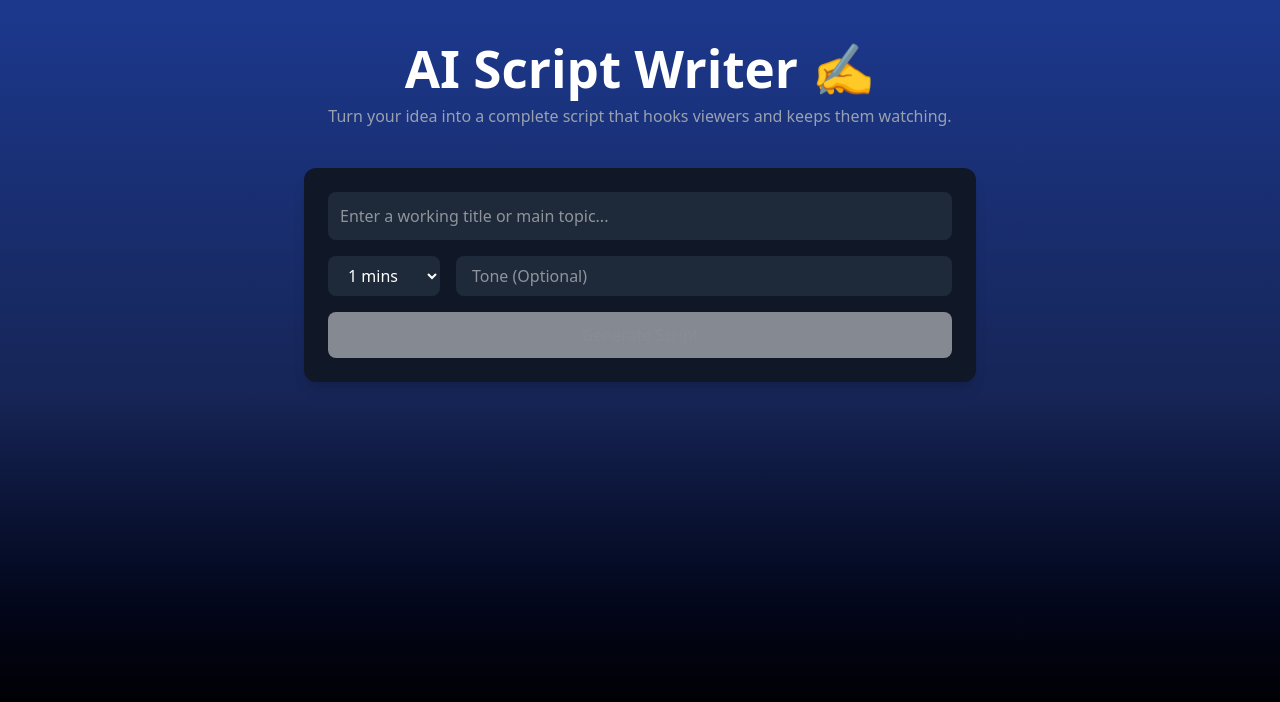
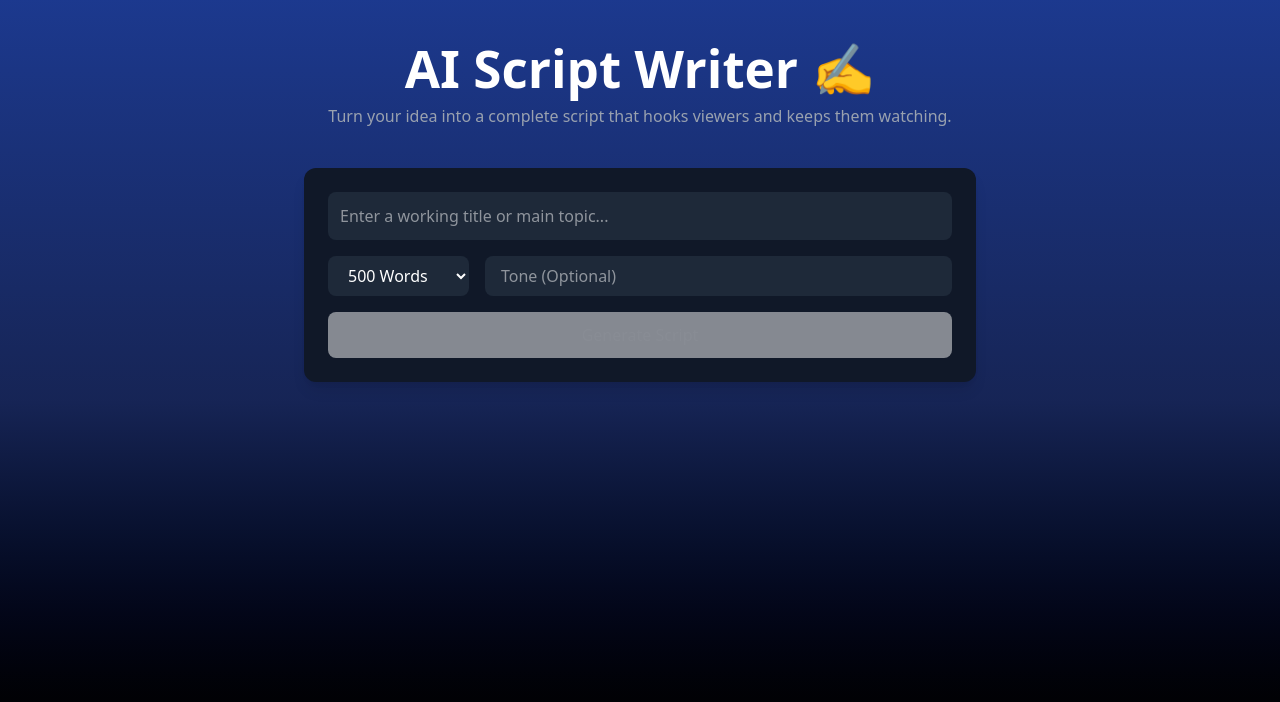
Before and after one commit to starlab007/Script-Writer, a React (Vite) app: page / in a window 1280 px wide. Shown: the top 702 px of the page. Built offline with nearby package versions, Linux system fonts and the light colour scheme.

Commit message:
Updated frontend output

```diff
--- a/src/App.jsx
+++ b/src/App.jsx
@@ -62,12 +62,12 @@ export default function ScriptWriter() {
             onChange={(e) => setLength(e.target.value)}
             className="bg-gray-800 px-4 py-2 rounded-lg"
           >
-            <option>1 mins</option>
-            <option>5 mins</option>
-            <option>10 mins</option>
-            <option>15 mins</option>
-            <option>20 mins</option>
-            <option>30 mins</option>
+            <option>500 Words</option>
+            <option>1000 Words</option>
+            <option>1500 Words</option>
+            <option>3000 Words</option>
+            <option>5000 Words</option>
+
           </select>
 
           <input
```
